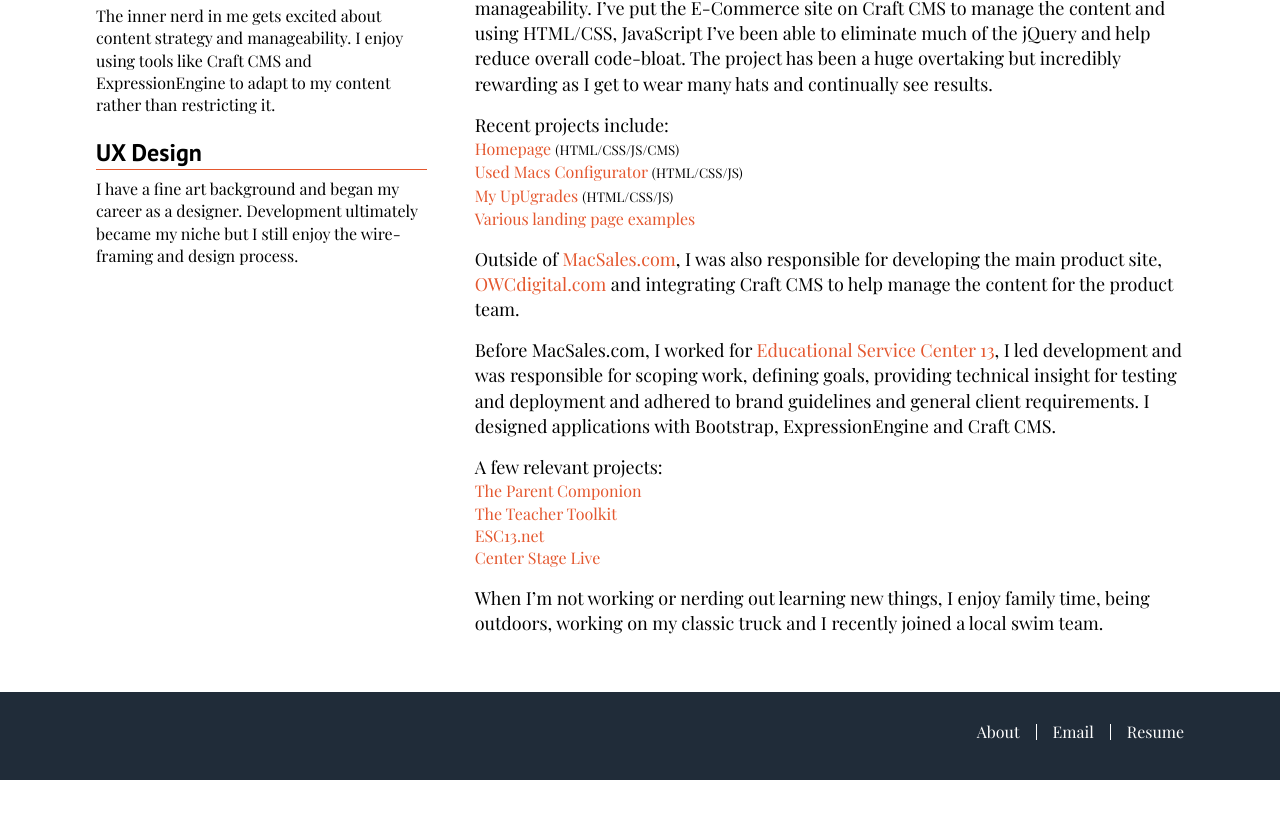
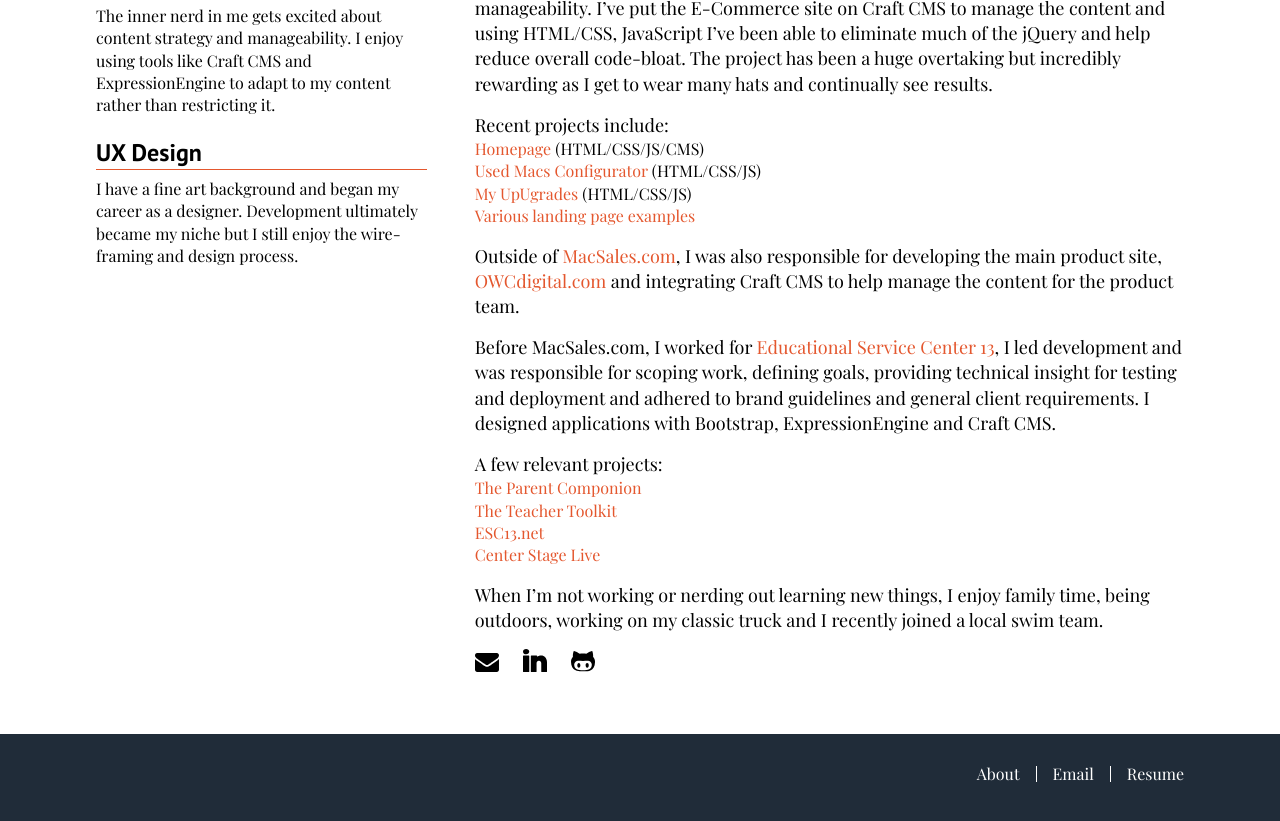
Before and after one commit to johnhoysa/online, a website: page src/pages/index.html in a window 1280 px wide. Shown: the part 611-1432 px from the top of the page. Before the commit the page ends 1391 px from the top, so only its background shows below. Drawn offline with nearby package versions, Linux system fonts and the light colour scheme; files that its build step writes are made by us from their sources; files whose address does not match are found by name.

Commit message:
CSS QA and re-org
minor HTML updates

```diff
--- /dev/null
+++ b/src/assets/css/modules/social-icons.scss
@@ -0,0 +1,17 @@
+// Social Icons
+.social__icons {
+  display: flex;
+  align-items: flex-end;
+  margin-top: 16px;
+}
+.social__icon {
+  margin-right: 24px;
+}
+.social__icon svg:hover {
+  opacity: 0.5;
+}
+@media (max-width: 744px) {
+  .social__icons {
+    justify-content: center;
+  }
+}
--- a/src/assets/css/project/header.scss
+++ b/src/assets/css/partials/header.scss
@@ -113,21 +113,3 @@
     justify-content: center;
   }
 }
-
-// Social Icons
-.social__icons {
-  display: flex;
-  align-items: flex-end;
-  margin-top: 16px;
-}
-.social__icon {
-  margin-right: 24px;
-}
-.social__icon svg:hover {
-  opacity: 0.5;
-}
-@media (max-width: 744px) {
-  .social__icons {
-    justify-content: center;
-  }
-}
--- a/src/assets/css/project/main.scss
+++ /dev/null
@@ -1,13 +0,0 @@
-main {
-  @include container();
-  margin-top: 40px;
-  display: grid;
-  grid-template-columns: repeat(12, 1fr);
-  grid-column-gap: 48px;
-}
-
-@media (max-width: 744px) {
-  main {
-    display: block;
-  }
-}
--- a/src/assets/css/project/reset.scss
+++ /dev/null
@@ -1,52 +0,0 @@
-/* Modified from  http://meyerweb.com/eric/tools/css/reset/
-   v2.0b1 | 201101
-   NOTE: WORK IN PROGRESS
-   USE WITH CAUTION AND TEST WITH ABANDON */
-
-html,
-body,
-div,
-span,
-h1,
-h2,
-h4,
-p,
-a,
-ul,
-li,
-article,
-aside,
-canvas,
-footer,
-header,
-nav,
-section {
-  margin: 0;
-  padding: 0;
-  border: 0;
-  outline: 0;
-  font-size: 100%;
-  font: inherit;
-  vertical-align: baseline;
-}
-/* HTML5 display-role reset for older browsers */
-article,
-aside,
-footer,
-header,
-nav,
-section {
-  display: block;
-}
-body {
-  line-height: 1;
-}
-
-ol,
-ul {
-  list-style: none;
-}
-
-:focus {
-  outline: #e4572e;
-}
--- a/src/assets/css/styles.scss
+++ b/src/assets/css/styles.scss
@@ -1,18 +1,20 @@
-//Global
-@import './project/reset';
-@import './project/variables.scss';
-@import './project/links';
+@import './vendor/reset';
+
 @import './mixins/container.scss';
-@import './project/type.scss';
 
-//Header
-@import './project/header.scss';
-//Home
-@import './project/aside.scss';
-@import './project/about-me.scss';
+@import './modules/social-icons.scss';
 
-//Footer
-@import './project/footer.scss';
+@import './global/variables.scss';
+
+@import './global/links';
+@import './global/type.scss';
+
+@import './partials/header.scss';
+
+@import './partials/aside.scss';
+@import './partials/about-me.scss';
+
+@import './partials/footer.scss';
 
 main {
   @include container();
@@ -38,3 +40,7 @@
   min-height: 100vh;
   flex-direction: column;
 }
+
+.about-me ul.social__icons {
+  justify-content: flex-start;
+}
--- /dev/null
+++ b/src/assets/css/vendor/reset.scss
@@ -0,0 +1,129 @@
+/* http://meyerweb.com/eric/tools/css/reset/
+   v2.0 | 20110126
+   License: none (public domain)
+*/
+
+html,
+body,
+div,
+span,
+applet,
+object,
+iframe,
+h1,
+h2,
+h3,
+h4,
+h5,
+h6,
+p,
+blockquote,
+pre,
+a,
+abbr,
+acronym,
+address,
+big,
+cite,
+code,
+del,
+dfn,
+em,
+img,
+ins,
+kbd,
+q,
+s,
+samp,
+small,
+strike,
+strong,
+sub,
+sup,
+tt,
+var,
+b,
+u,
+i,
+center,
+dl,
+dt,
+dd,
+ol,
+ul,
+li,
+fieldset,
+form,
+label,
+legend,
+table,
+caption,
+tbody,
+tfoot,
+thead,
+tr,
+th,
+td,
+article,
+aside,
+canvas,
+details,
+embed,
+figure,
+figcaption,
+footer,
+header,
+hgroup,
+menu,
+nav,
+output,
+ruby,
+section,
+summary,
+time,
+mark,
+audio,
+video {
+  margin: 0;
+  padding: 0;
+  border: 0;
+  font-size: 100%;
+  font: inherit;
+  vertical-align: baseline;
+}
+/* HTML5 display-role reset for older browsers */
+article,
+aside,
+details,
+figcaption,
+figure,
+footer,
+header,
+hgroup,
+menu,
+nav,
+section {
+  display: block;
+}
+body {
+  line-height: 1;
+}
+ol,
+ul {
+  list-style: none;
+}
+blockquote,
+q {
+  quotes: none;
+}
+blockquote:before,
+blockquote:after,
+q:before,
+q:after {
+  content: '';
+  content: none;
+}
+table {
+  border-collapse: collapse;
+  border-spacing: 0;
+}
--- a/src/pages/index.html
+++ b/src/pages/index.html
@@ -13,7 +13,7 @@
 
   <body>
     <header>
-      <nav class="nav__header">
+      <nav>
         <ul class="nav__items">
           <li class="nav__item"><a href="/home">About</a></li>
 
@@ -127,6 +127,44 @@
         <p>
           When I’m not working or nerding out learning new things, I enjoy family time, being outdoors, working on my classic truck and I recently joined a local swim team.
         </p>
+        <ul class="social__icons">
+          <li class="social__icon">
+            <a href="mailto:johnhoysa@gmail.com?subject=Email from johnhoysa.com">
+              <svg width="24" height="19" xmlns="http://www.w3.org/2000/svg">
+                <g fill="#000" fill-rule="evenodd">
+                  <path
+                    d="M2.302 5.847c.303.214 1.218.85 2.743 1.907a671.144 671.144 0 0 1 3.507 2.442l.568.408c.29.21.531.38.723.509.192.13.424.274.696.435.272.16.529.28.77.36.24.081.464.121.669.121h.027c.205 0 .428-.04.669-.12.24-.08.498-.201.77-.361.272-.161.503-.306.695-.435.192-.13.433-.299.723-.509.29-.21.48-.345.569-.408.82-.571 2.908-2.02 6.263-4.35A6.358 6.358 0 0 0 23.327 4.2c.437-.642.655-1.315.655-2.02 0-.59-.212-1.093-.635-1.513A2.068 2.068 0 0 0 21.84.038h-19.7C1.454.038.926.27.555.734.185 1.198 0 1.778 0 2.474c0 .562.245 1.171.736 1.827.49.656 1.013 1.171 1.566 1.546z"
+                  />
+                  <path
+                    d="M22.644 7.279c-2.926 1.98-5.148 3.52-6.665 4.617-.508.374-.92.667-1.237.876-.317.21-.739.424-1.265.643-.526.218-1.017.327-1.472.327h-.027c-.455 0-.946-.109-1.472-.327-.527-.219-.948-.433-1.265-.643-.317-.21-.73-.502-1.238-.876-1.204-.883-3.421-2.423-6.651-4.617A7.089 7.089 0 0 1 0 6.114V16.74c0 .59.21 1.093.629 1.513.42.419.923.629 1.512.629h19.7c.59 0 1.093-.21 1.513-.63.419-.419.629-.923.629-1.512V6.114a7.38 7.38 0 0 1-1.339 1.165z"
+                  />
+                </g>
+              </svg>
+            </a>
+          </li>
+          <li class="social__icon">
+            <a href="https://www.linkedin.com/in/johnhoysa/">
+              <svg width="24" height="23" xmlns="http://www.w3.org/2000/svg">
+                <path
+                  d="M3.13 0C1.32 0 .005 1.113.005 2.643c0 1.535 1.346 2.697 3.125 2.697 1.81 0 3.126-1.134 3.126-2.729C6.172 1.076 4.884 0 3.13 0zM.522 6.415A.53.53 0 0 0 0 6.95v15.515A.53.53 0 0 0 .522 23h5.217a.53.53 0 0 0 .522-.535V6.95a.53.53 0 0 0-.522-.535H.522zm7.826 0a.53.53 0 0 0-.522.535v15.515a.53.53 0 0 0 .522.535h4.696c.288 0 .521-.24.521-.535V14.172c0-1.268.95-2.3 2.16-2.397.063-.01.126-.01.188-.01.063 0 .125 0 .188.01 1.21.097 2.16 1.13 2.16 2.397v8.293c0 .295.234.535.522.535h4.696a.53.53 0 0 0 .521-.535V13.37c0-3.462-1.81-6.955-5.849-6.955-1.836 0-3.224.728-4.064 1.332V6.95a.53.53 0 0 0-.522-.535H8.348z"
+                  fill="#000"
+                  fill-rule="evenodd"
+                />
+              </svg>
+            </a>
+          </li>
+          <li class="social__icon">
+            <a href="https://github.com/johnhoysa/">
+              <svg width="24" height="21" xmlns="http://www.w3.org/2000/svg">
+                <path
+                  d="M16.176 12.001c-.938 0-1.566.791-1.566 2.087 0 1.297.465 2.634 1.566 2.61 1.157-.027 1.575-1.16 1.565-2.61-.008-1.296-.63-2.087-1.565-2.087zm5.876-6.227c.143-.7.204-3.183-.826-5.774 0 0-2.364.259-5.939 2.713-.748-.208-2.018-.312-3.286-.312-1.268 0-2.535.104-3.287.31C5.14.259 2.778 0 2.778 0c-1.031 2.59-.98 5.014-.827 5.774C.74 7.09 0 8.667 0 10.824c0 9.373 7.778 9.524 9.74 9.524.445 0 1.328 0 2.261.002.934-.002 1.818-.002 2.26-.002 1.964 0 9.742-.15 9.742-9.525 0-2.156-.74-3.734-1.951-5.049zm-9.977 13.532H12c-4.92 0-8.789-.699-8.789-5.48 0-1.146.406-2.208 1.366-3.09 1.602-1.472 4.31-.693 7.387-.693h.073c3.076 0 5.787-.777 7.389.693.96.882 1.363 1.944 1.363 3.09 0 4.781-3.795 5.48-8.715 5.48zm-4.248-7.305c-.936 0-1.565 1.052-1.565 2.348 0 1.297.63 2.348 1.565 2.348.938 0 1.565-1.051 1.565-2.348 0-1.296-.627-2.348-1.565-2.348z"
+                  fill="#000"
+                  fill-rule="evenodd"
+                />
+              </svg>
+            </a>
+          </li>
+        </ul>
       </article>
     </main>
 
```
Also changed, not shown: src/assets/css/global/links.scss (renamed from src/assets/css/project/links.scss), src/assets/css/global/type.scss (renamed from src/assets/css/project/type.scss), src/assets/css/global/variables.scss (renamed from src/assets/css/project/variables.scss), src/assets/css/partials/about-me.scss (renamed from src/assets/css/project/about-me.scss), src/assets/css/partials/aside.scss (renamed from src/assets/css/project/aside.scss), src/assets/css/partials/footer.scss (renamed from src/assets/css/project/footer.scss).
